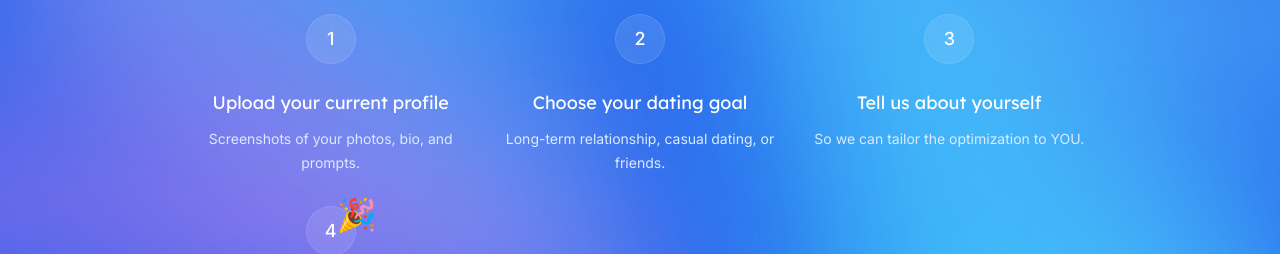
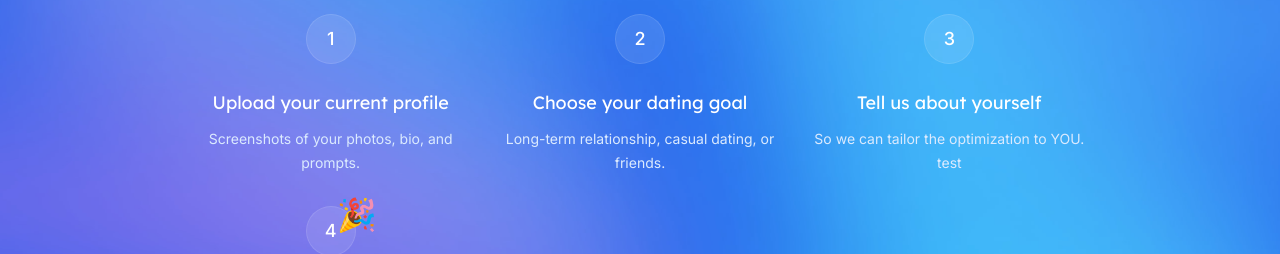
Before and after one commit to pgoodbread/hitch, a Next.js app: page / in a window 1280 px wide. Shown: the part 3380-3634 px from the top of the page. Built offline with nearby package versions, Linux system fonts and the light colour scheme.

Commit message:
update description in step 3 to include additional text

```diff
--- a/src/app/page.tsx
+++ b/src/app/page.tsx
@@ -71,7 +71,7 @@ const steps = [
   {
     number: 3,
     title: 'Tell us about yourself',
-    description: 'So we can tailor the optimization to YOU.',
+    description: 'So we can tailor the optimization to YOU. test ',
   },
   {
     number: 4,
```
